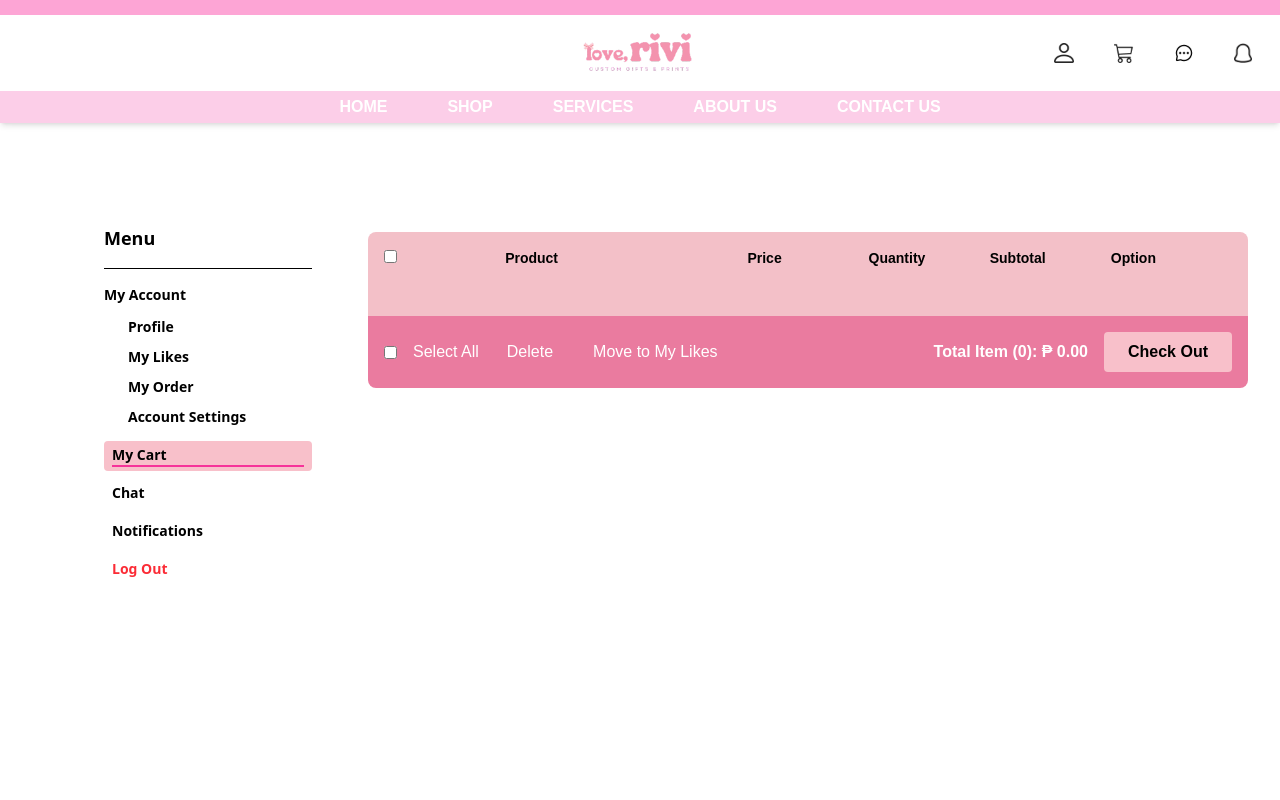
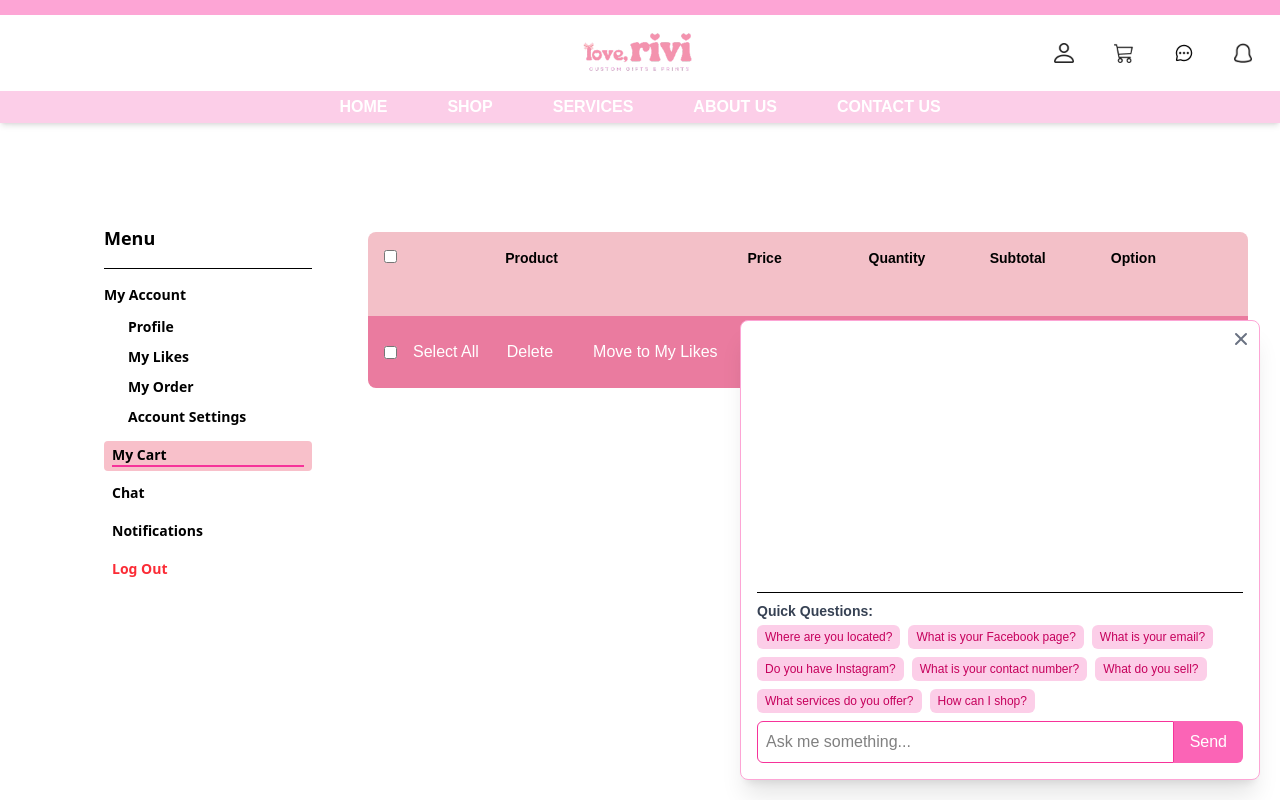
Before and after one commit to Ra1g0/CS-Elective, a React (Vite) app: page /cart in a window 1280 px wide. Shown: the top 800 px of the page. Built offline with nearby package versions, Linux system fonts and the light colour scheme; a web font is replaced by a local one.

Commit message:
Chatbot Integration

```diff
--- a/src/App.tsx
+++ b/src/App.tsx
@@ -14,6 +14,7 @@ import SubmitRef from "./pages/SubmitRef.tsx";
 import Notifications from "./pages/Notif.tsx";
 import AdminEdit from "./pages/admin/AdminEdit.tsx";
 import Admin from "./pages/admin.tsx";
+import Chatbot from "./pages/chatbot.tsx";
 
 function App() {
   return (
@@ -36,6 +37,7 @@ function App() {
           <Route path="/notif" element={<Notifications/>} />
           <Route path="/admin/AdminEdit/:id" element={<AdminEdit/>} />
           <Route path="/admin" element={<Admin/>} />
+          <Route path="/chatbot" element={<Chatbot/>} />
         </Routes>
       </Router>
     </div>
--- a/src/Components/Footer.tsx
+++ b/src/Components/Footer.tsx
@@ -1,6 +1,5 @@
 Footer
 
-import React from 'react';
 import LoveriviLogo from '../assets/Loverivi.png';
 import FbLogo from '../assets/Fb_logo.png';
 import EmailLogo from '../assets/email.png';
--- a/src/pages/Aboutus.tsx
+++ b/src/pages/Aboutus.tsx
@@ -1,4 +1,3 @@
-import React from 'react';
 import Header from "../Components/Header";
 import Footer from "../Components/Footer";
 import "../App.css";
@@ -7,6 +6,7 @@ import Values from "../assets/Values.png";
 import aboubg from "../assets/bg.jpeg";
 import brief from "../assets/Brief.png";
 import wave from "../assets/wave.png";
+import Chatbot from '../pages/chatbot';
 
 function Aboutus() {
   return (
@@ -59,6 +59,7 @@ function Aboutus() {
 
       </div>
       <Footer />
+      <Chatbot /> {/* Include the Chatbot component here */}
     </div>
   );
 }
--- a/src/pages/Contactus.tsx
+++ b/src/pages/Contactus.tsx
@@ -10,6 +10,7 @@ import igIcon from "../assets/IG.png";
 import fbIcon from "../assets/FB.png";
 import mailIcon from "../assets/Mail.png";
 import "../App.css";
+import Chatbot from '../pages/chatbot';
 
 function Contactus() {
   return (
@@ -86,6 +87,7 @@ function Contactus() {
         </div>
       </main>
       <Footer />
+      <Chatbot />
     </div>
   );
 }
--- a/src/pages/Home.tsx
+++ b/src/pages/Home.tsx
@@ -1,6 +1,4 @@
 Home
-
-import React from 'react';
 import Header from "../Components/Header";
 import Footer from "../Components/Footer";
 import "../App.css";
@@ -14,6 +12,7 @@ import onda1 from '../assets/ondaspot1.png';
 import onda2 from '../assets/ondaspot2.png';
 import onda3 from '../assets/ondaspot3.png';
 import { Link } from 'react-router-dom';
+import Chatbot from '../pages/chatbot';
 
 function Home() {
 
@@ -180,6 +179,7 @@ function Home() {
         </section>
       </div>
       <Footer />
+      <Chatbot />
     </div>
   );
 }
--- a/src/pages/Login.tsx
+++ b/src/pages/Login.tsx
@@ -6,6 +6,7 @@ import SGSM from "../assets/SGSM.png";
 import FacebookIcon from "../assets/facebook-icon.png";
 import GoogleIcon from "../assets/google-icon.png";
 import "../App.css";
+import Chatbot from '../pages/chatbot';
 
 function Login() {
   const navigate = useNavigate();
@@ -123,6 +124,7 @@ function Login() {
         </div>
       </div>
       <Footer />
+      <Chatbot />
     </div>
   );
 }
--- a/src/pages/MyOrder.tsx
+++ b/src/pages/MyOrder.tsx
@@ -3,6 +3,7 @@ import { useNavigate } from "react-router-dom";
 import Header from "../Components/Header";
 import Footer from "../Components/Footer";
 import BadgeBallpen from "../assets/BadgeBallpen.png"; // Import your image here
+import Chatbot from '../pages/chatbot';
 
 function MyOrder() {
   const [activeMenu, setActiveMenu] = useState("my-order"); // Default to "My Order"
@@ -359,8 +360,8 @@ function MyOrder() {
           </div>
         </div>
       )}
-
       <Footer />
+      <Chatbot />
     </div>
   );
 }
--- a/src/pages/Services.tsx
+++ b/src/pages/Services.tsx
@@ -1,6 +1,7 @@
 import Header from "../Components/Header";
 import Footer from "../Components/Footer";
 import "../App.css";
+import Chatbot from '../pages/chatbot';
 
 function Services() {
   return (
@@ -112,6 +113,7 @@ function Services() {
         </section>
       </div>
       <Footer />
+      <Chatbot />
     </div>
   );
 }
--- a/src/pages/Shop.tsx
+++ b/src/pages/Shop.tsx
@@ -3,6 +3,7 @@ import Header from "../Components/Header";
 import { Link, useNavigate } from "react-router-dom";
 import "../App.css";
 import { useState, useMemo, useEffect } from "react";
+import Chatbot from '../pages/chatbot';
 
 function Shop() {
   // Check if the user is logged in using localStorage
@@ -462,6 +463,7 @@ function Shop() {
         </div>
       )}
       <Footer />
+      <Chatbot />
     </div>
   );
 }
--- a/src/pages/cart.tsx
+++ b/src/pages/cart.tsx
@@ -3,6 +3,7 @@ import { useNavigate } from "react-router-dom";
 import Header from "../Components/Header";
 import Footer from "../Components/Footer";
 import "../App.css";
+import Chatbot from '../pages/chatbot';
 
 interface MyCartItem {
   id: number;
@@ -351,8 +352,8 @@ function MyCart() {
           </div>
         </main>
       </div>
-
       <Footer />
+      <Chatbot />
     </div>
   );
 }
--- /dev/null
+++ b/src/pages/chatbot.tsx
@@ -0,0 +1,129 @@
+import { useState, useEffect } from 'react';
+
+const qaPairs = [
+  { question: 'Where are you located?', answer: 'We are located in South, Caloocan, Philippines.' },
+  { question: 'What is your Facebook page?', answer: 'You can visit us at www.facebook.com/loverivi.ph' },
+  { question: 'What is your email?', answer: 'You can reach us at loverivi28@gmail.com' },
+  { question: 'Do you have Instagram?', answer: 'Yes! Follow us at @loverivicustomgiftsandprints' },
+  { question: 'What is your contact number?', answer: 'You can call us at 0927 009 2386.' },
+  { question: 'What do you sell?', answer: 'We sell custom gifts, souvenirs, mementos, and keepsakes.' },
+  { question: 'What services do you offer?', answer: 'We offer printing and customized gift services.' },
+  { question: 'How can I shop?', answer: 'Go to our SHOP page to browse and purchase items.' },
+];
+
+type Message = { sender: 'user' | 'bot'; text: string };
+
+function Chatbot() {
+    const [messages, setMessages] = useState<Message[]>([]);
+    const [input, setInput] = useState('');
+    const [isCollapsed, setIsCollapsed] = useState(() => {
+      // Read from localStorage on first render
+      const saved = localStorage.getItem('chatbot-collapsed');
+      return saved === null ? false : JSON.parse(saved);
+    });
+
+    useEffect(() => {
+      // Save to localStorage whenever isCollapsed changes
+      localStorage.setItem('chatbot-collapsed', JSON.stringify(isCollapsed));
+    }, [isCollapsed]);
+
+  const handleSend = (text: string) => {
+    if (!text.trim()) return;
+
+    const userMessage: Message = { sender: 'user', text };
+    const matched = qaPairs.find(q => text.toLowerCase().includes(q.question.toLowerCase()));
+    const botMessage: Message = matched
+      ? { sender: 'bot', text: matched.answer }
+      : { sender: 'bot', text: "Sorry, I didn't understand. Please ask something like 'Where are you located?'" };
+
+    setMessages([...messages, userMessage, botMessage]);
+    setInput('');
+  };
+
+  const handleQuestionClick = (question: string) => {
+    handleSend(question);
+  };
+
+  return (
+    <>
+      {isCollapsed ? (
+        <button
+          onClick={() => setIsCollapsed(false)}
+          className="fixed bottom-5 right-5 bg-pink-400 text-white p-3 rounded-full shadow-lg hover:bg-pink-500 z-50"
+          aria-label="Open chat"
+        >
+          <svg xmlns="http://www.w3.org/2000/svg" className="h-6 w-6" fill="none" viewBox="0 0 24 24" stroke="currentColor">
+            <path strokeLinecap="round" strokeLinejoin="round" strokeWidth={2} d="M8 10h.01M12 10h.01M16 10h.01M9 16H5a2 2 0 01-2-2V6a2 2 0 012-2h14a2 2 0 012 2v8a2 2 0 01-2 2h-4l-4 4z" />
+          </svg>
+        </button>
+      ) : (
+        <div
+          className="fixed bottom-5 right-5 w-130 bg-white shadow-xl rounded-lg p-4 border border-pink-300 z-50"
+          style={{
+            fontFamily: '"TT Firs Text Trial Light", sans-serif',
+          }}
+        >
+          <button
+            className="absolute top-2 right-2 text-gray-500 hover:text-gray-700"
+            onClick={() => setIsCollapsed(true)}
+            aria-label="Minimize chat"
+          >
+            <svg xmlns="http://www.w3.org/2000/svg" className="h-5 w-5" viewBox="0 0 20 20" fill="currentColor">
+              <path fillRule="evenodd" d="M4.293 4.293a1 1 0 011.414 0L10 8.586l4.293-4.293a1 1 0 111.414 1.414L11.414 10l4.293 4.293a1 1 0 01-1.414 1.414L10 11.414l-4.293 4.293a1 1 0 01-1.414-1.414L8.586 10 4.293 5.707a1 1 0 010-1.414z" clipRule="evenodd" />
+            </svg>
+          </button>
+          <div className="h-64 overflow-y-auto mb-2 border-b pb-2">
+            {messages.map((msg, idx) => (
+              <div
+                key={idx}
+                className={`mb-2 text-sm ${
+                  msg.sender === 'user' ? 'text-right' : 'text-left text-pink-600'
+                }`}
+              >
+                <span
+                  className={`inline-block p-2 rounded-md ${
+                    msg.sender === 'user' ? 'bg-blue-200' : 'bg-gray-200'
+                  }`}
+                >
+                  {msg.text}
+                </span>
+              </div>
+            ))}
+          </div>
+          <div className="mb-2">
+            <p className="text-sm font-bold text-gray-700 mb-1">Quick Questions:</p>
+            <div className="flex flex-wrap gap-2">
+              {qaPairs.map((qa, idx) => (
+                <button
+                  key={idx}
+                  className="text-xs bg-pink-200 text-pink-700 px-2 py-1 rounded-md hover:bg-pink-300"
+                  onClick={() => handleQuestionClick(qa.question)}
+                >
+                  {qa.question}
+                </button>
+              ))}
+            </div>
+          </div>
+          <div className="flex">
+            <input
+              type="text"
+              className="flex-1 p-2 border border-pink-500 rounded-l-md focus:outline-none focus:ring-1 focus:ring-pink-600"
+              value={input}
+              placeholder="Ask me something..."
+              onChange={(e) => setInput(e.target.value)}
+              onKeyDown={(e) => e.key === 'Enter' && handleSend(input)}
+            />
+            <button
+              className="bg-pink-400 text-white px-4 rounded-r-md hover:bg-pink-500"
+              onClick={() => handleSend(input)}
+            >
+              Send
+            </button>
+          </div>
+        </div>
+      )}
+    </>
+  );
+}
+
+export default Chatbot;
```
Also changed, not shown: src/Components/Header.tsx (+19 -4 lines), 1 other file (tests, documents, lock files or other folders).
